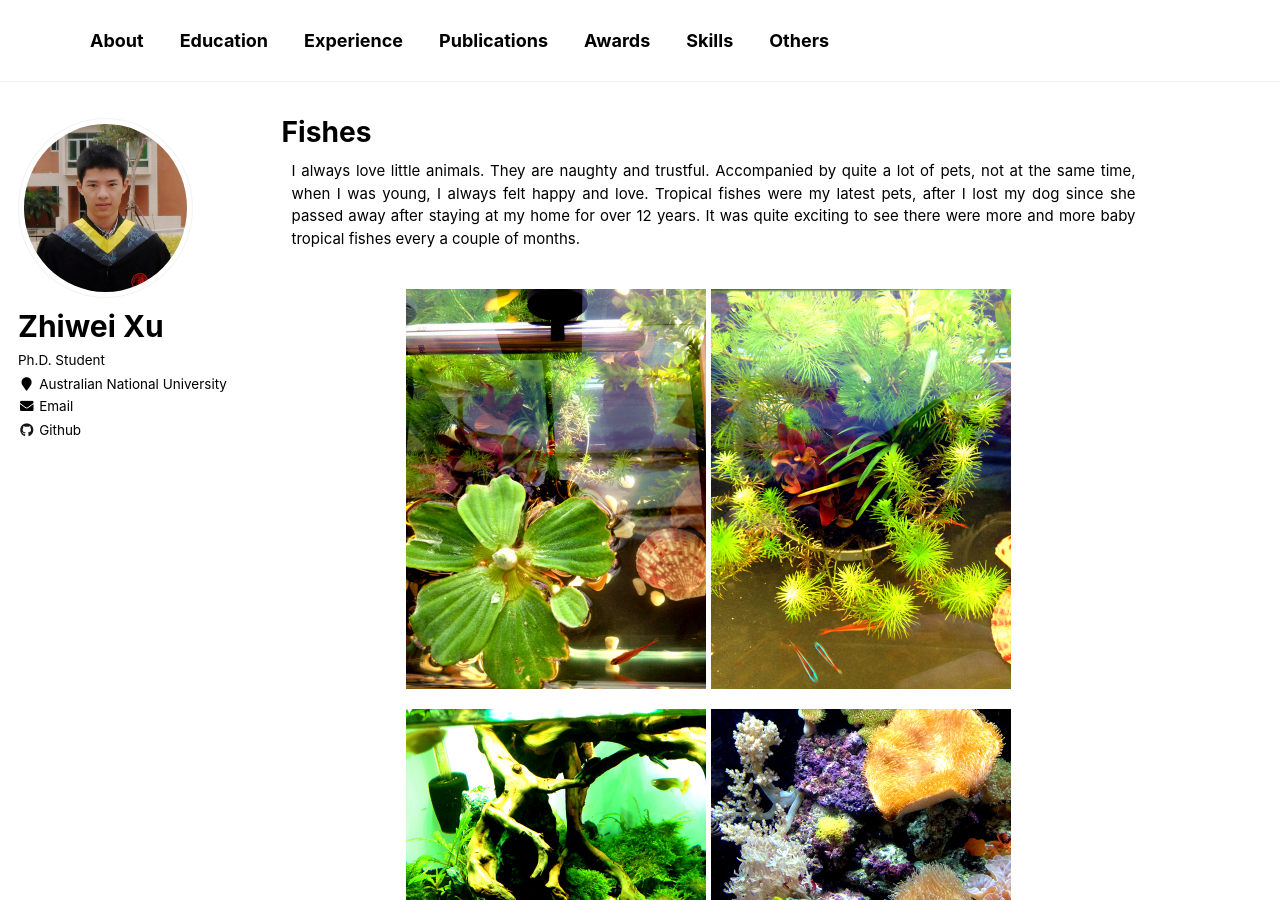
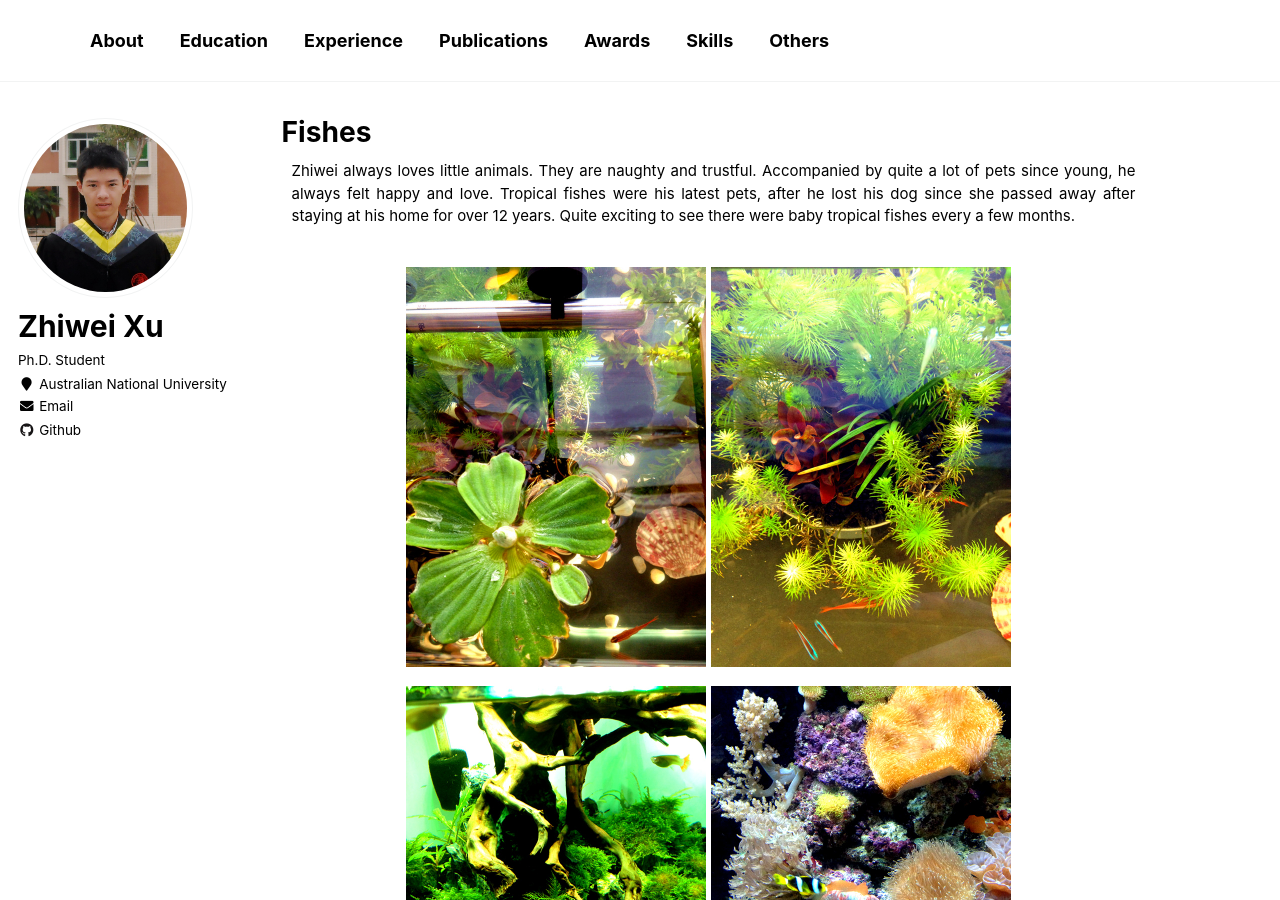
Before and after one commit to zwxu064/zwxu064.github.io, a Jekyll site: the page built from _pages/fishes.html, in a window 1280 px wide and 900 px high. Built offline with Jekyll 4.4.1, drawn with Linux system fonts in a browser that asks for light colours.

Commit message:
Update fishes.html
Replace I by He

```diff
--- a/_pages/fishes.html
+++ b/_pages/fishes.html
@@ -9,7 +9,11 @@ redirect_from:
 {% include base_path %}
 
 <section class="page__content" itemprop="text">
-<p class="alignlefttab">I always love little animals. They are naughty and trustful. Accompanied by quite a lot of pets, not at the same time, when I was young, I always felt happy and love. Tropical fishes were my latest pets, after I lost my dog since she passed away after staying at my home for over 12 years. It was quite exciting to see there were more and more baby tropical fishes every a couple of months.</p>
+<p class="alignlefttab">Zhiwei always loves little animals.
+   They are naughty and trustful.
+   Accompanied by quite a lot of pets since young, he always felt happy and love.
+   Tropical fishes were his latest pets, after he lost his dog since she passed away after staying at his home for over 12 years.
+   Quite exciting to see there were baby tropical fishes every a few months.</p>
 <div style="clear: both;"></div>
 
 <p><center><img src="../images/hobbies/fish1.JPG" width="300" height="350">
```
